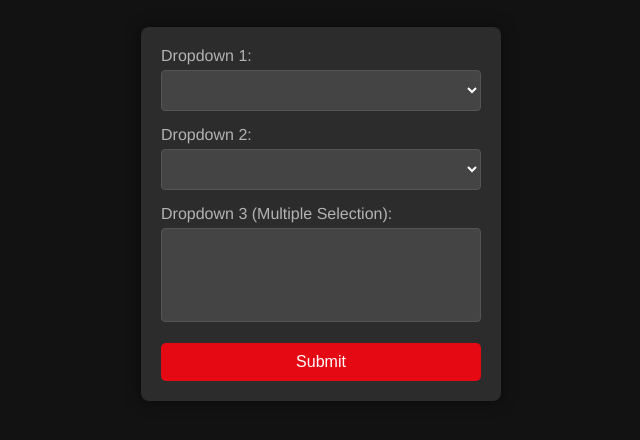
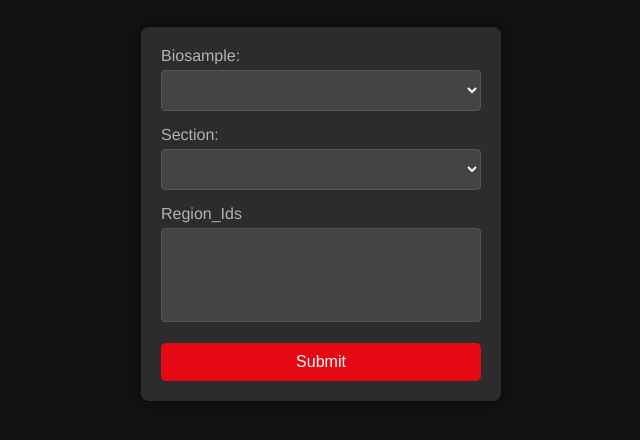
Before and after one commit to poseidon1998/Brainsmith, a website: page index.html in a window 1280 px wide. Shown: the part 222-662 px from the top of the page, without its empty margins (319-959 px from the left). Drawn offline with Linux system fonts and the light colour scheme; no server answers.

Commit message:
npm update

```diff
--- a/index.html
+++ b/index.html
@@ -13,15 +13,15 @@
     <div id="container">
         <!-- <h2>Choose Options</h2> -->
         <div class="dropdown-container">
-            <label for="dropdown1">Dropdown 1:</label>
+            <label for="dropdown1">Biosample:</label>
             <select id="dropdown1"></select>
         </div>
         <div class="dropdown-container">
-            <label for="dropdown2">Dropdown 2:</label>
+            <label for="dropdown2">Section:</label>
             <select id="dropdown2"></select>
         </div>
         <div class="dropdown-container">
-            <label for="dropdown3">Dropdown 3 (Multiple Selection):</label>
+            <label for="dropdown3">Region_Ids </label>
             <select id="dropdown3" multiple></select>
         </div>
         <button id="submit">Submit</button>
```
Also changed, not shown: package.json (added, +24 -0 lines), 1 other file.
